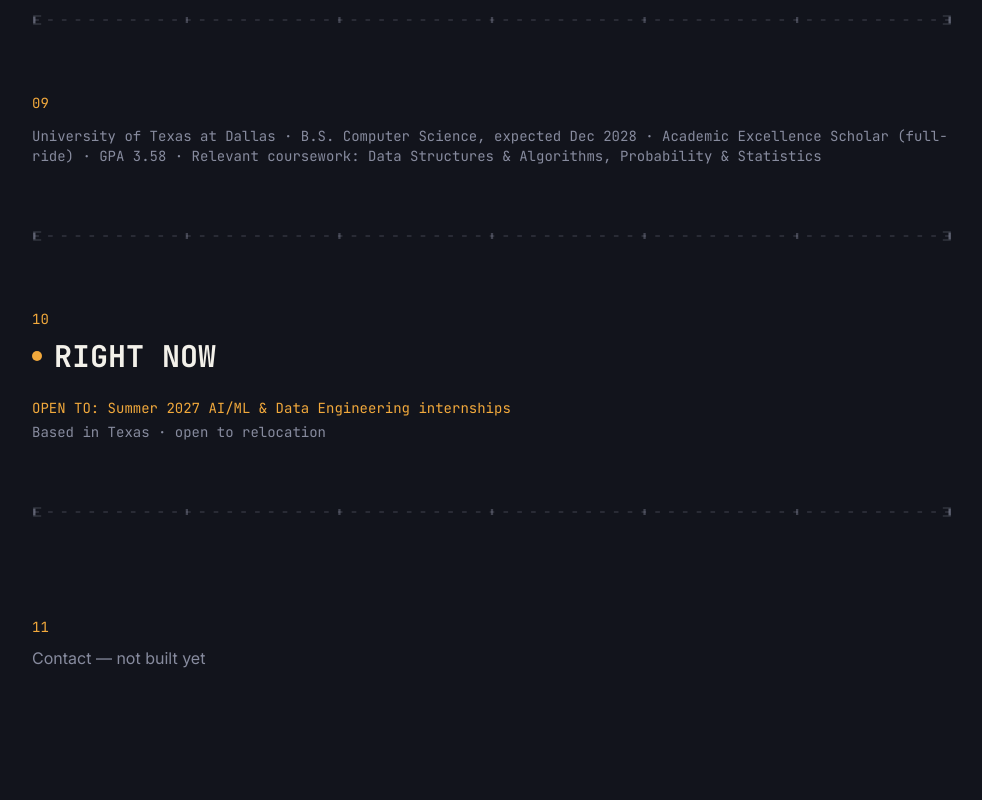
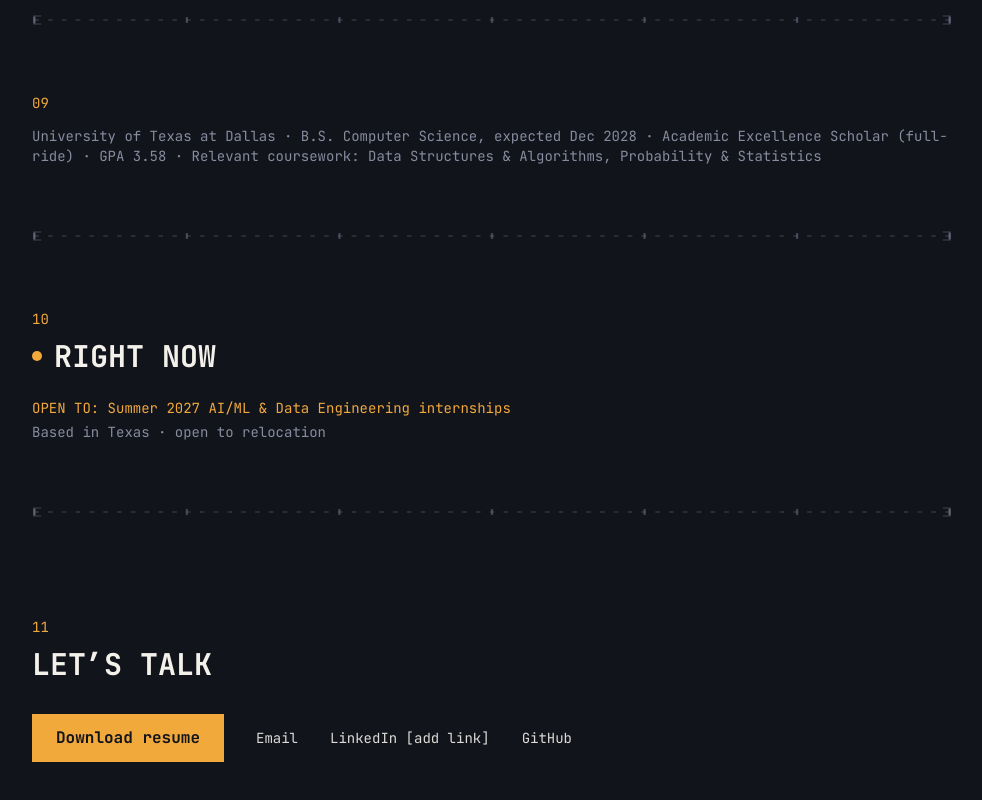
Before and after one commit to Sithranjan-Suresh/portfolio, a React (Vite) app: page / in a window 1280 px wide. Shown: the part 5684-6484 px from the top of the page, without its empty margins (176-1158 px from the left). Built offline with nearby package versions, Linux system fonts and the light colour scheme.

Commit message:
Build Contact section

```diff
--- a/src/App.jsx
+++ b/src/App.jsx
@@ -11,6 +11,7 @@ import Skills from './sections/Skills'
 import About from './sections/About'
 import Education from './sections/Education'
 import CurrentlyBuilding from './sections/CurrentlyBuilding'
+import Contact from './sections/Contact'
 import Placeholder from './sections/Placeholder'
 
 const builtSections = {
@@ -22,6 +23,7 @@ const builtSections = {
   about: About,
   education: Education,
   building: CurrentlyBuilding,
+  contact: Contact,
 }
 
 function App() {
--- /dev/null
+++ b/src/sections/Contact.jsx
@@ -0,0 +1,38 @@
+function Contact() {
+  return (
+    <section id="contact" className="py-24 pb-32">
+      <span className="font-mono text-signal-amber text-sm">11</span>
+      <h2 className="font-mono font-bold text-2xl sm:text-3xl mt-2 mb-8">LET&rsquo;S TALK</h2>
+
+      <div className="flex flex-wrap items-center gap-x-8 gap-y-4 font-mono text-sm">
+        <a
+          href="/resume.pdf"
+          download
+          className="bg-signal-amber text-base font-semibold px-6 py-3 hover:brightness-110 transition-colors motion-reduce:transition-none"
+        >
+          Download resume
+        </a>
+        <a href="mailto:sithranjan.suresh@gmail.com" className="text-primary/90 hover:text-signal-amber transition-colors motion-reduce:transition-none">
+          Email
+        </a>
+        <a
+          href="#"
+          className="text-primary/90 hover:text-signal-amber transition-colors motion-reduce:transition-none"
+        >
+          {/* TODO: replace with real LinkedIn profile URL */}
+          LinkedIn [add link]
+        </a>
+        <a
+          href="https://github.com/Sithranjan-Suresh"
+          target="_blank"
+          rel="noreferrer"
+          className="text-primary/90 hover:text-signal-amber transition-colors motion-reduce:transition-none"
+        >
+          GitHub
+        </a>
+      </div>
+    </section>
+  )
+}
+
+export default Contact
```
